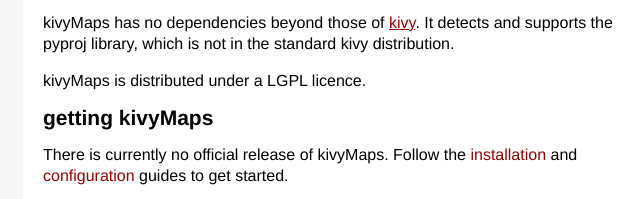
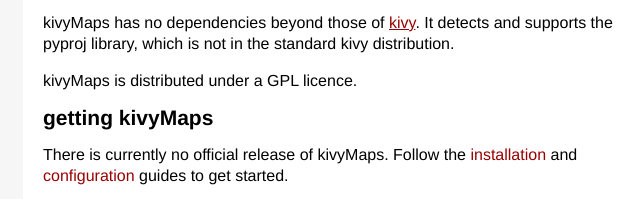
Before and after one commit to relet/relet.github.com, a plain HTML site: page kivy/index.html in a window 1280 px wide. Shown: the part 586-785 px from the top of the page, 292-932 px from the left. Drawn offline with Linux system fonts and the light colour scheme; a web font is replaced by a local one.

Commit message:
license fix, to match mtmaps'

```diff
--- a/kivy/index.html
+++ b/kivy/index.html
@@ -76,7 +76,7 @@
 <h1>requirements</h1>
 <p>kivyMaps has no dependencies beyond those of <a href="http://kivy.org">kivy</a>.
 It detects and supports the pyproj library, which is not in the standard kivy distribution.</p>
-<p>kivyMaps is distributed under a LGPL licence.</p>
+<p>kivyMaps is distributed under a GPL licence.</p>
 <h1>getting kivyMaps</h1>
 <p>There is currently no official release of kivyMaps. Follow the <a href="installation.html">installation</a> and
 <a href="configuration.html">configuration</a> guides to get started. </p>
```
